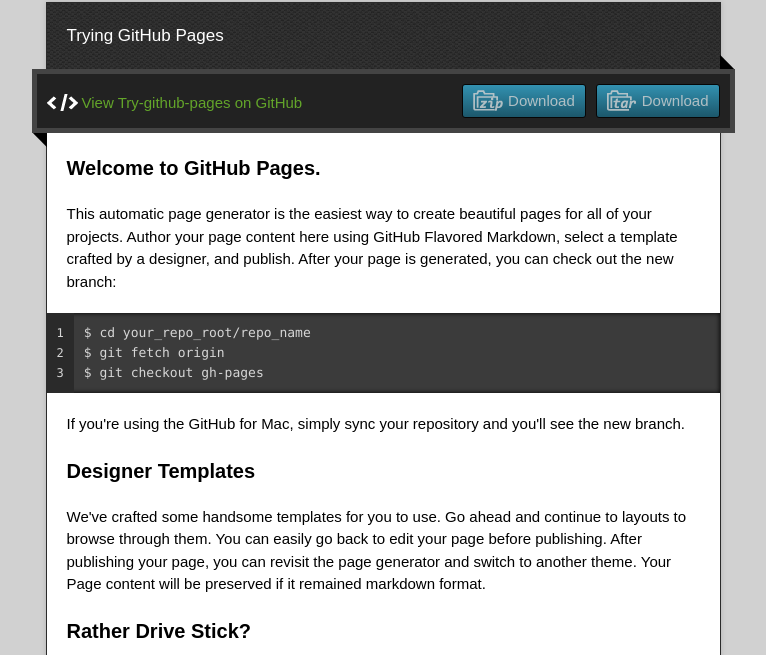
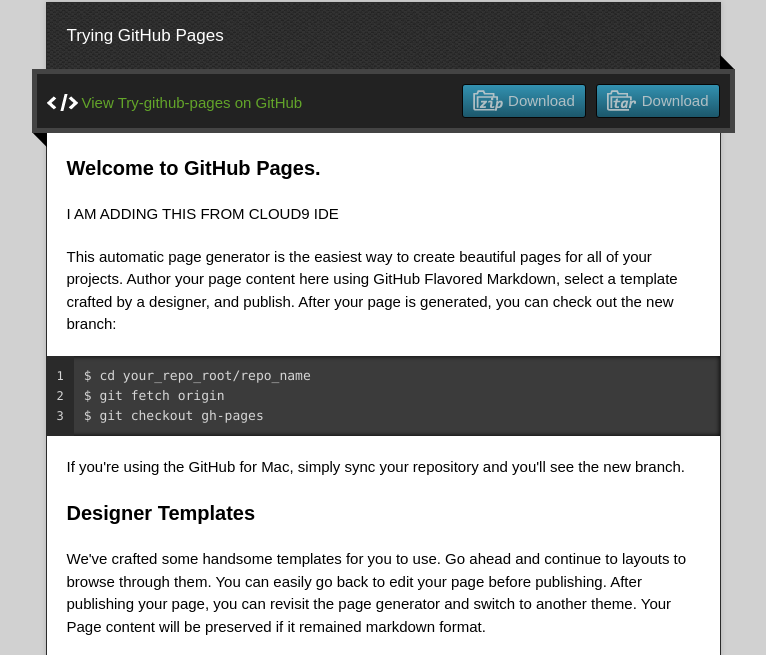
Before and after one commit to jfoshee/try-github-pages, a plain HTML site: page index.html in a window 1280 px wide. Shown: the part 128-783 px from the top of the page, without its empty margins (257-1023 px from the left). Drawn offline with nearby package versions, Linux system fonts and the light colour scheme.

Commit message:
Modification from c9.io

```diff
--- a/index.html
+++ b/index.html
@@ -39,6 +39,7 @@
           <h3>
 <a name="welcome-to-github-pages" class="anchor" href="#welcome-to-github-pages"><span class="octicon octicon-link"></span></a>Welcome to GitHub Pages.</h3>
 
+<p>I AM ADDING THIS FROM CLOUD9 IDE</p>
 <p>This automatic page generator is the easiest way to create beautiful pages for all of your projects. Author your page content here using GitHub Flavored Markdown, select a template crafted by a designer, and publish. After your page is generated, you can check out the new branch:</p>
 
 <pre><code>$ cd your_repo_root/repo_name
```
Also changed, not shown: 1 other file.
